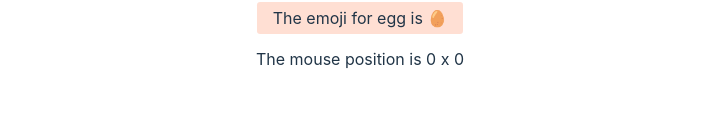
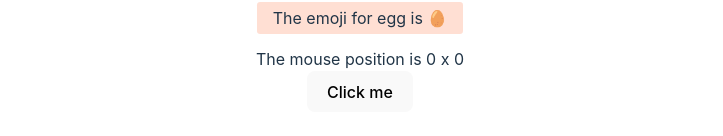
Before and after one commit to henrikvilhelmberglund/todo-svelte, a Svelte app: page / in a window 1280 px wide. Shown: the part 1433-1569 px from the top of the page, without its empty margins (280-1003 px from the left). Before the commit the page ends 1536 px from the top, so only its background shows below. Built offline with nearby package versions, Linux system fonts and the light colour scheme; the HTML template or start-up script is replaced by a standard one.

Commit message:
add click once

```diff
--- a/src/App.svelte
+++ b/src/App.svelte
@@ -58,6 +58,10 @@
   }
 
   let m = { x: 0, y: 0 };
+
+  function handleClickNew() {
+    alert("no more alerts");
+  }
 </script>
 
 <main>
@@ -128,6 +132,8 @@ or
   <div on:mousemove={(e) => (m = { x: e.clientX, y: e.clientY })}>
     The mouse position is {m.x} x {m.y}
   </div>
+
+  <button on:click|once={handleClickNew}> Click me </button>
 </main>
 
 <style>
```
